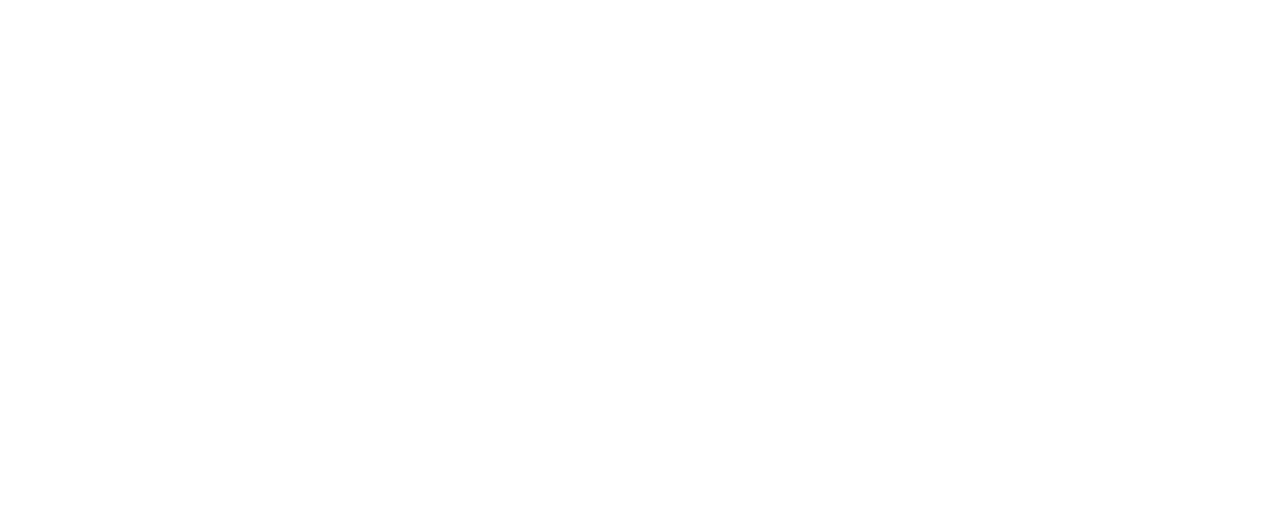
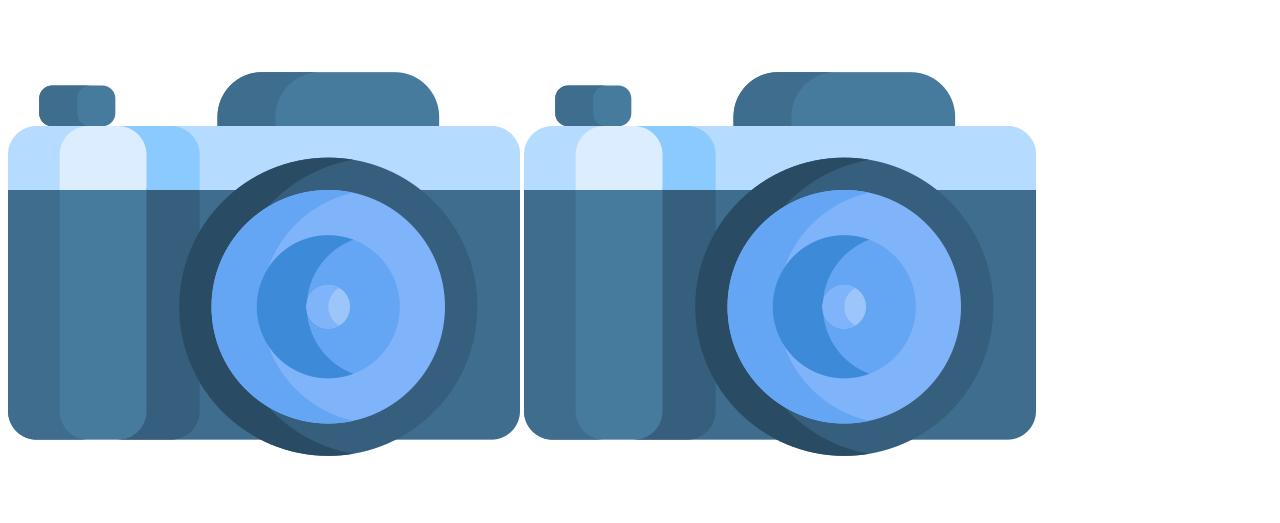
Before and after one commit to MGuerreroCabrera/test-project, a website: page index.html in a window 1280 px wide. Drawn offline with Linux system fonts and the light colour scheme.

Commit message:
Otro más

```diff
--- a/index.html
+++ b/index.html
@@ -8,6 +8,9 @@
     <title>Test project</title>
   </head>
   <body>
-    <div id="app"></div>
+    <div id="app">
+      <img src="assets/logo.png" alt="">
+      <img src="public/logo.png" alt="">
+    </div>
   </body>
 </html>
```
